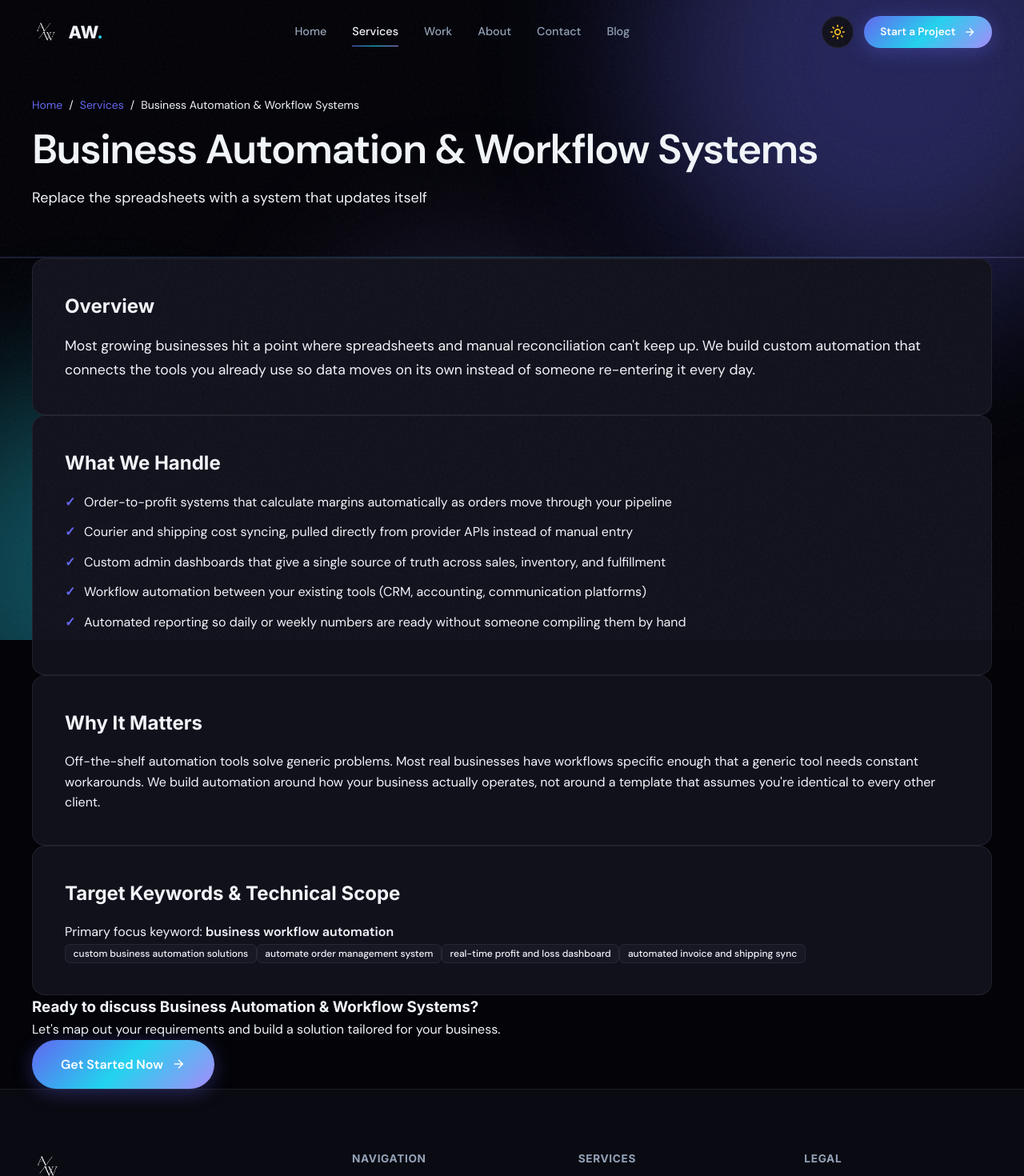
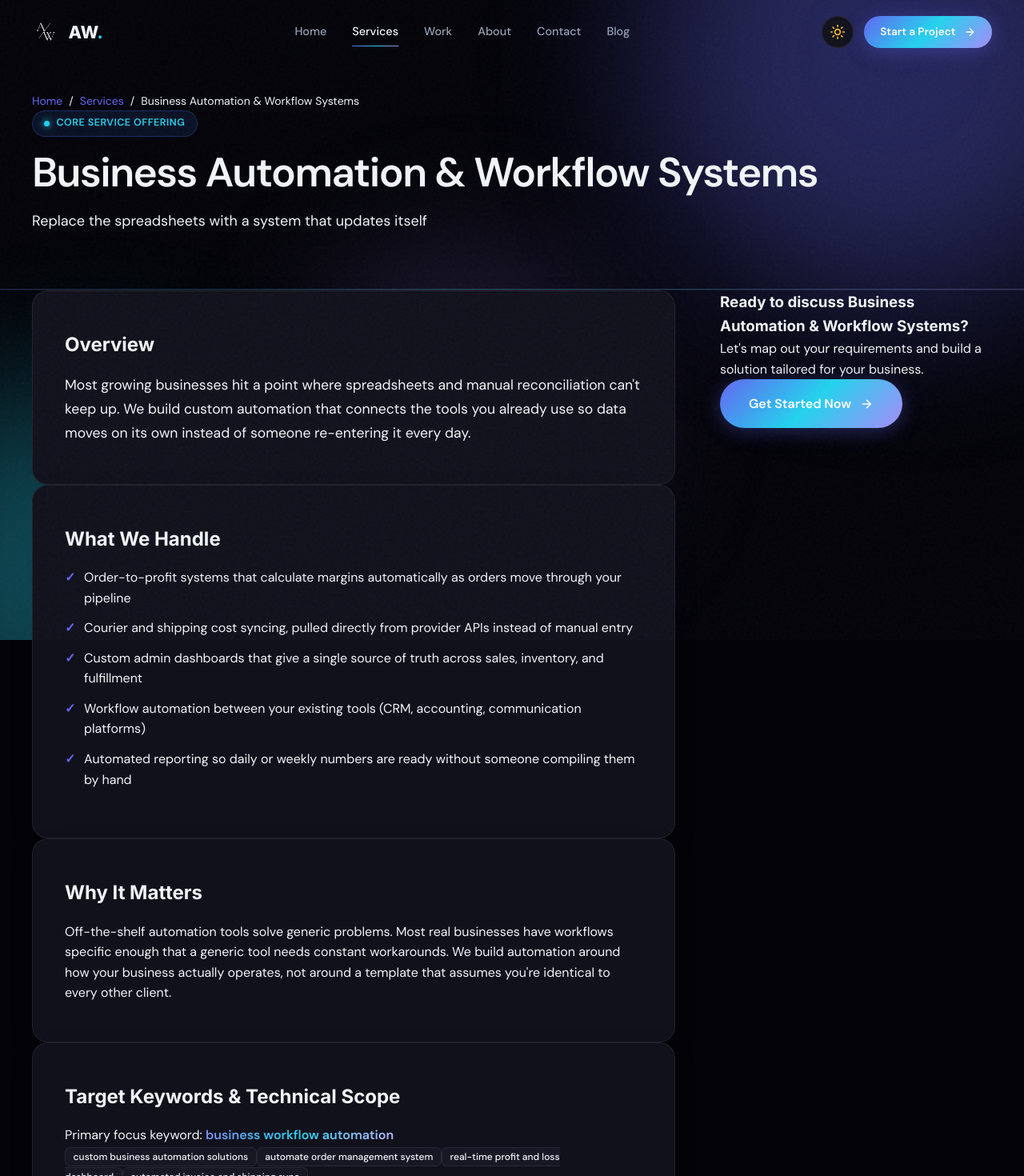
Before and after one commit to bakarwebservices-lgtm/Awwebservices, a Next.js app: page /services/business-automation in a window 1280 px wide. Shown: the top 1470 px of the page at 80% size. Built offline with nearby package versions, Linux system fonts and the light colour scheme.

Commit message:
breathing

```diff
--- a/app/services/[slug]/page.tsx
+++ b/app/services/[slug]/page.tsx
@@ -86,9 +86,10 @@ export default function DynamicServicePage({ params }: ServicePageProps) {
       <JsonLd data={breadcrumbSchema} />
       <JsonLd data={serviceSchema} />
 
-      <section className="page-hero">
+      {/* HERO BANNER WITH BLUE GLOW HIGHLIGHT */}
+      <section className="page-hero hero-blue-banner">
         <div className="container">
-          <nav className="breadcrumbs" aria-label="Breadcrumb">
+          <nav className="breadcrumbs mb-4" aria-label="Breadcrumb">
             <Link href="/">Home</Link>
             <span>/</span>
             <Link href="/services">Services</Link>
@@ -96,38 +97,46 @@ export default function DynamicServicePage({ params }: ServicePageProps) {
             <span aria-current="page">{service.title}</span>
           </nav>
 
-          <h1 className="page-hero__title">{service.title}</h1>
-          <p className="page-hero__subtitle">{service.heading}</p>
+          <div className="hero-highlight-tag mb-3">
+            <span className="hero-highlight-dot"></span>
+            <span>Core Service Offering</span>
+          </div>
+
+          <h1 className="page-hero__title text-4xl sm:text-5xl font-extrabold">{service.title}</h1>
+          <p className="page-hero__subtitle text-xl mt-3">{service.heading}</p>
         </div>
       </section>
 
-      <section className="service-detail-section">
+      {/* SERVICE DETAIL SECTION WITH SPACIOUS BOXES */}
+      <section className="service-detail-section py-16">
         <div className="container">
           <div className="service-detail-grid">
-            <div className="service-main">
-              <div className="content-box">
-                <h2>Overview</h2>
-                <p className="lead-text">{service.intro}</p>
+            <div className="service-main flex flex-col gap-12">
+              <div className="content-box content-box--spacious">
+                <h2 className="text-2xl font-bold mb-4">Overview</h2>
+                <p className="lead-text text-lg leading-relaxed">{service.intro}</p>
               </div>
 
-              <div className="content-box mt-8">
-                <h2>What We Handle</h2>
-                <ul className="custom-bullets">
+              <div className="content-box content-box--spacious">
+                <h2 className="text-2xl font-bold mb-4">What We Handle</h2>
+                <ul className="custom-bullets text-base leading-relaxed space-y-3">
                   {service.whatWeHandle.map((item, idx) => (
-                    <li key={idx}>{item}</li>
+                    <li key={idx} className="pl-6">{item}</li>
                   ))}
                 </ul>
               </div>
 
-              <div className="content-box mt-8">
-                <h2>Why It Matters</h2>
-                <p>{service.whyItMatters}</p>
+              <div className="content-box content-box--spacious">
+                <h2 className="text-2xl font-bold mb-4">Why It Matters</h2>
+                <p className="text-base leading-relaxed">{service.whyItMatters}</p>
               </div>
 
-              <div className="content-box mt-8">
-                <h2>Target Keywords &amp; Technical Scope</h2>
-                <p>Primary focus keyword: <strong>{service.primaryKeyword}</strong></p>
-                <div className="tech-pills-list mt-3">
+              <div className="content-box content-box--spacious">
+                <h2 className="text-2xl font-bold mb-4">Target Keywords &amp; Technical Scope</h2>
+                <p className="text-base mb-3">
+                  Primary focus keyword: <strong className="gradient-text">{service.primaryKeyword}</strong>
+                </p>
+                <div className="tech-pills-list flex flex-wrap gap-2 mt-4">
                   {service.longTailKeywords.map((kw, i) => (
                     <span key={i} className="tech-pill">{kw}</span>
                   ))}
@@ -136,14 +145,24 @@ export default function DynamicServicePage({ params }: ServicePageProps) {
             </div>
 
             <div className="service-sidebar">
-              <div className="sidebar-card">
-                <h3>Ready to discuss {service.title}?</h3>
-                <p>Let's map out your requirements and build a solution tailored for your business.</p>
-                <Link href="/contact" className="btn btn--primary btn--lg w-full mt-4">
+              <div className="sidebar-card sticky top-28 p-8">
+                <h3 className="text-xl font-bold mb-3">Ready to discuss {service.title}?</h3>
+                <p className="text-sm text-muted mb-6">Let's map out your requirements and build a solution tailored for your business.</p>
+                <Link href="/contact" className="btn btn--primary btn--lg w-full">
                   <span>{service.cta || 'Get Started Now'}</span>
                   <svg width="18" height="18" viewBox="0 0 24 24" fill="none" stroke="currentColor" strokeWidth="2"><path d="M5 12h14M12 5l7 7-7 7"/></svg>
                 </Link>
               </div>
+            </div>
+          </div>
+
+          <div className="cta-card mt-24">
+            <h2 className="text-3xl font-extrabold">Build Your Customized System Today</h2>
+            <p className="text-muted text-base mt-2">Our team is ready to engineer production-grade solutions tailored to your brand.</p>
+            <div className="mt-6">
+              <Link href="/contact" className="btn btn--primary btn--lg">
+                <span>Start Your Project</span>
+              </Link>
             </div>
           </div>
         </div>
--- a/components/Header.tsx
+++ b/components/Header.tsx
@@ -8,11 +8,25 @@ export default function Header() {
   const pathname = usePathname();
   const [mobileMenuOpen, setMobileMenuOpen] = useState(false);
   const [theme, setTheme] = useState<'light' | 'dark'>('dark');
+  const [isScrolled, setIsScrolled] = useState(false);
 
   useEffect(() => {
     const currentTheme = (localStorage.getItem('theme') as 'light' | 'dark') || 'dark';
     setTheme(currentTheme);
     document.documentElement.setAttribute('data-theme', currentTheme);
+
+    const handleScroll = () => {
+      if (window.scrollY > 20) {
+        setIsScrolled(true);
+      } else {
+        setIsScrolled(false);
+      }
+    };
+
+    window.addEventListener('scroll', handleScroll);
+    handleScroll(); // Initial check
+
+    return () => window.removeEventListener('scroll', handleScroll);
   }, []);
 
   const toggleTheme = () => {
@@ -32,7 +46,7 @@ export default function Header() {
 
   return (
     <>
-      <header className="header" id="header">
+      <header className={`header ${isScrolled ? 'is-scrolled' : ''}`} id="header">
         <div className="header__inner container">
           <Link href="/" className="header__logo" onClick={closeMenu}>
             <img src="/images/logo.webp" alt="AW Web Services Logo" width={36} height={36} />
--- a/css/style.css
+++ b/css/style.css
@@ -1684,3 +1684,78 @@ main { min-height: 100vh; }
     font-size: clamp(1.75rem, 3.5vw, 2.5rem);
     font-weight: 800;
 }
+
+/* Header Navbar Prominence on Scroll */
+.header.is-scrolled {
+    background: rgba(4, 7, 13, 0.94) !important;
+    backdrop-filter: blur(24px) !important;
+    -webkit-backdrop-filter: blur(24px) !important;
+    border-bottom: 1px solid var(--border);
+    box-shadow: 0 10px 30px rgba(0, 0, 0, 0.4);
+}
+
+[data-theme="light"] .header.is-scrolled {
+    background: rgba(244, 246, 252, 0.95) !important;
+    backdrop-filter: blur(24px) !important;
+    -webkit-backdrop-filter: blur(24px) !important;
+    border-bottom: 1px solid var(--border);
+    box-shadow: 0 10px 30px rgba(0, 0, 0, 0.08);
+}
+
+/* Hero Blue Glow Highlight Banner */
+.hero-blue-banner {
+    position: relative;
+    background: radial-gradient(ellipse at top left, rgba(49, 99, 207, 0.22) 0%, rgba(34, 211, 238, 0.08) 50%, transparent 80%), var(--surface-1);
+    border-bottom: 1px solid var(--border);
+    padding: clamp(5rem, 9vw, 7.5rem) 0 clamp(3.5rem, 6vw, 4.5rem);
+}
+
+.hero-highlight-tag {
+    display: inline-flex;
+    align-items: center;
+    gap: 0.5rem;
+    padding: 0.35rem 0.9rem;
+    background: rgba(49, 99, 207, 0.15);
+    border: 1px solid rgba(49, 99, 207, 0.35);
+    border-radius: 100px;
+    font-size: 0.78rem;
+    font-weight: 600;
+    color: var(--accent-2);
+    letter-spacing: 0.04em;
+    text-transform: uppercase;
+}
+
+.hero-highlight-dot {
+    width: 7px;
+    height: 7px;
+    border-radius: 50%;
+    background: var(--accent-2);
+    box-shadow: 0 0 8px var(--accent-2);
+}
+
+/* Content Box Spacious Layout & Gap */
+.content-box--spacious {
+    padding: 3rem 2.5rem;
+    background: var(--surface-2);
+    border: 1px solid var(--border);
+    border-radius: 1.25rem;
+    box-shadow: 0 10px 30px rgba(0, 0, 0, 0.12);
+    transition: border-color 0.3s ease, box-shadow 0.3s ease;
+}
+
+.content-box--spacious:hover {
+    border-color: rgba(49, 99, 207, 0.35);
+    box-shadow: 0 15px 35px rgba(0, 0, 0, 0.18);
+}
+
+.service-detail-grid {
+    display: grid;
+    grid-template-columns: 1fr 340px;
+    gap: 3.5rem;
+}
+
+@media (max-width: 992px) {
+    .service-detail-grid {
+        grid-template-columns: 1fr;
+    }
+}
```
Also changed, not shown: app/work/[slug]/page.tsx (+49 -40 lines).
